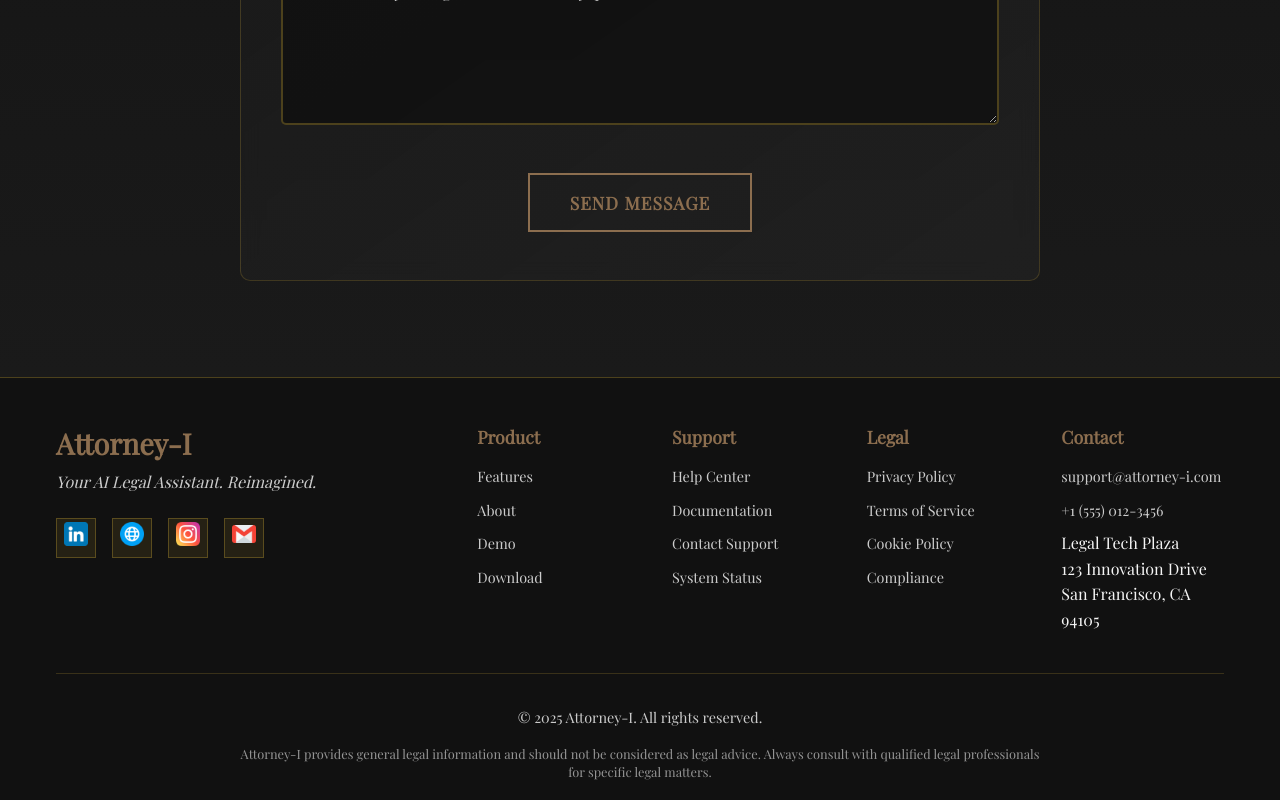
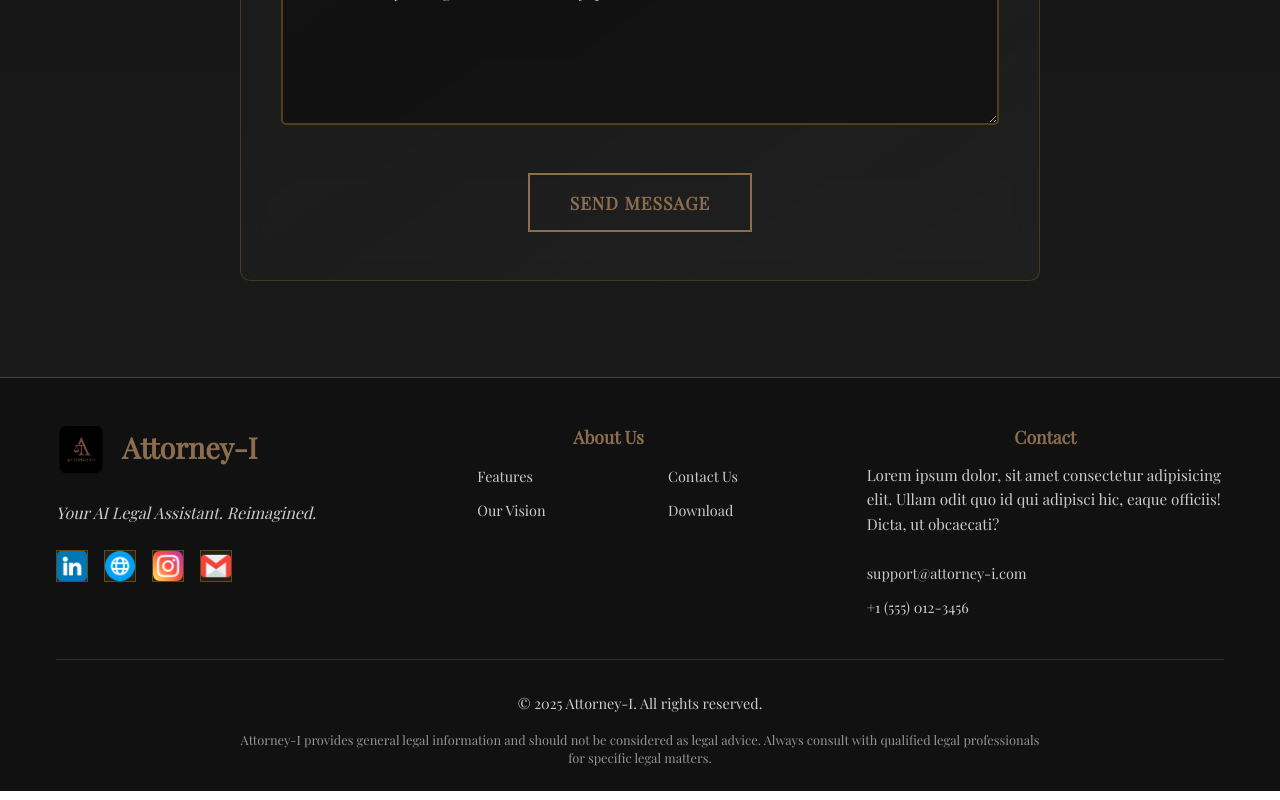
Before and after one commit to ayaxan7/AttroneyI-Web, a React (Vite) app: page / in a window 1280 px wide. Shown: the part 3434-4234 px from the top of the page. Built offline with nearby package versions, Linux system fonts and the light colour scheme.

Commit message:
feat: enhance Footer component with logo, improved social links layout, and updated contact information

```diff
--- a/src/components/Footer.css
+++ b/src/components/Footer.css
@@ -51,9 +51,67 @@
   transform: translateY(-2px);
 }
 
+/* Footer Logo Styles */
+.footer-logo {
+  display: flex;
+  align-items: center;
+  gap: 1rem;
+  margin-bottom: 1.5rem;
+}
+
+.footer-logo-img {
+  width: 50px;
+  height: 50px;
+  object-fit: contain;
+}
+
+/* Social Links in Footer Right */
+.social-links-footer {
+  display: flex;
+  flex-direction: row;
+  gap: 1rem;
+  margin-top: 1rem;
+}
+
+.social-link {
+  display: flex;
+  align-items: center;
+  justify-content: center;
+  color: var(--color-text-muted);
+  text-decoration: none;
+  transition: all 0.3s ease;
+  font-family: var(--font-family);
+  font-weight: 400;
+  font-size: 0.9rem;
+}
+
+.social-link:hover {
+  color: var(--color-gold);
+  transform: translateY(-2px);
+}
+
+.social-icon {
+  width: 32px;
+  height: 32px;
+  background: rgba(212, 175, 55, 0.1);
+  border: 1px solid rgba(212, 175, 55, 0.3);
+  display: flex;
+  align-items: center;
+  justify-content: center;
+  font-size: 1rem;
+  transition: all 0.3s ease;
+  flex-shrink: 0;
+}
+
+.social-link:hover .social-icon {
+  background: var(--color-gold);
+  border-color: var(--color-gold);
+  color: var(--color-old-black);
+}
+
 .footer-links {
   display: grid;
-  grid-template-columns: repeat(4, 1fr);
+  grid-template-columns: repeat(2, 1fr);
   gap: 2rem;
 }
 
@@ -63,6 +121,7 @@
   margin-bottom: 1rem;
   font-weight: 600;
   font-family: var(--font-family);
+  text-align: center;
 }
 
 .footer-column ul {
@@ -86,6 +145,48 @@
 
 .footer-column a:hover {
   color: var(--color-gold);
+}
+
+/* About Lists Side by Side */
+.about-lists {
+  display: flex;
+  gap: 1.5rem;
+}
+
+.about-lists ul {
+  flex: 1;
+}
+
+/* About Us Title Positioning */
+.footer-column:first-child h4 {
+  text-align: left;
+  padding-left: 6rem;
+}
+
+/* Contact Address Styling */
+.contact-address {
+  margin-bottom: 1.5rem;
+  width: 100%;
+  max-width: 300px;
+}
+
+.contact-address p {
+  color: var(--color-text-muted);
+  font-family: var(--font-family);
+  font-weight: 400;
+  line-height: 1.6;
+  margin: 0;
+  word-wrap: break-word;
+}
+
+/* Contact Section Specific Styling */
+.contact-section .contact-address {
+  width: 100%;
+  max-width: 400px;
+}
+
+.contact-section .contact-address p {
+  font-size: 0.95rem;
 }
 
 .footer-bottom {
@@ -143,7 +244,24 @@
     text-align: left;
   }
 
-  .social-links {
+  .footer-logo {
     justify-content: center;
   }
+
+  .social-links-footer {
+    align-items: center;
+  }
+
+  .social-link {
+    justify-content: center;
+  }
+
+  .contact-section .contact-address {
+    max-width: 100%;
+  }
+
+  .about-lists {
+    flex-direction: column;
+    gap: 0.5rem;
+  }
 }
--- a/src/components/Footer.jsx
+++ b/src/components/Footer.jsx
@@ -3,6 +3,7 @@ import linkedinLogo from '../assets/icons/linkedin-logo.png';
 import gmailLogo from '../assets/icons/gmail-logo.png';
 import websiteLogo from '../assets/icons/internet-logo.png';
 import instagramLogo from '../assets/icons/instagram-logo.png';
+import productLogo from '/logo.png';
 const Footer = () => {
   const currentYear = new Date().getFullYear();
 
@@ -11,35 +12,42 @@ const Footer = () => {
       <div className="container">
         <div className="footer-content">
           <div className="footer-brand">
+            <div className="footer-logo">
+              <img src={productLogo} alt="Attorney-I Logo" className="footer-logo-img" />
               <h3>Attorney-I</h3>
+            </div>
             <p>Your AI Legal Assistant. Reimagined.</p>
-            <div className="social-links">
-            <a href="https://www.linkedin.com/in/syed-mohammad-ayaan-30302b271/" aria-label="LinkedIn">
-                <img src={linkedinLogo} alt="LinkedIn" width="24" height="24" />
+            <div className="social-links-footer">
+              <a href="https://www.linkedin.com/in/syed-mohammad-ayaan-30302b271/" className="social-link">
+                <img src={linkedinLogo} alt="LinkedIn" className="social-icon" />
               </a>
-            <a href="https://attorney-i.vercel.app" aria-label="Website">
-                <img src={websiteLogo} alt="Website" width="24" height="24" />
+              <a href="https://attorney-i.vercel.app" className="social-link">
+                <img src={websiteLogo} alt="Website" className="social-icon" />
               </a>
-            <a href="https://instagram.com" aria-label="Instagram">
-                <img src={instagramLogo} alt="Instagram" width="24" height="24" />
+              <a href="https://instagram.com" className="social-link">
+                <img src={instagramLogo} alt="Instagram" className="social-icon" />
               </a>
-            <a href="mailto:syedayaan9376@gmail.com" aria-label="Gmail">
-                <img src={gmailLogo} alt="Gmail" width="24" height="24" />
+              <a href="mailto:syedayaan9376@gmail.com" className="social-link">
+                <img src={gmailLogo} alt="Gmail" className="social-icon" />
               </a>
             </div>
           </div>
           <div className="footer-links">
             <div className="footer-column">
-              <h4>Product</h4>
+              <h4>About Us</h4>
+              <div className="about-lists">
                 <ul>
                   <li><a href="#features">Features</a></li>
-                <li><a href="#about">About</a></li>
-                <li><a href="#action">Demo</a></li>
-                <li><a href="#download">Download</a></li>
+                  <li><a href="#about">Our Vision</a></li>
+                </ul>
+                <ul>
+                  <li><a href="#contact">Contact Us</a></li>
+                  <li><a href="#hero">Download</a></li>
                 </ul>
               </div>
+            </div>
 
-            <div className="footer-column">
+            {/* <div className="footer-column">
               <h4>Support</h4>
               <ul>
                 <li><a href="#">Help Center</a></li>
@@ -47,9 +55,9 @@ const Footer = () => {
                 <li><a href="#">Contact Support</a></li>
                 <li><a href="#">System Status</a></li>
               </ul>
-            </div>
+            </div> */}
 
-            <div className="footer-column">
+            {/* <div className="footer-column">
               <h4>Legal</h4>
               <ul>
                 <li><a href="#">Privacy Policy</a></li>
@@ -57,14 +65,16 @@ const Footer = () => {
                 <li><a href="#">Cookie Policy</a></li>
                 <li><a href="#">Compliance</a></li>
               </ul>
+            </div> */}
+
+            <div className="footer-column contact-section">
+              <h4>Contact</h4>
+              <div className="contact-address">
+                <p>Lorem ipsum dolor, sit amet consectetur adipisicing elit. Ullam odit quo id qui adipisci hic, eaque officiis! Dicta, ut obcaecati?</p>
               </div>
-
-            <div className="footer-column">
-              <h4>Contact</h4>
               <ul>
                 <li><a href="mailto:support@attorney-i.com">support@attorney-i.com</a></li>
                 <li><a href="tel:+1-555-0123">+1 (555) 012-3456</a></li>
-                <li>Legal Tech Plaza<br />123 Innovation Drive<br />San Francisco, CA 94105</li>
               </ul>
             </div>
           </div>
```
Lines whose indentation alone changed are shown as unchanged.
